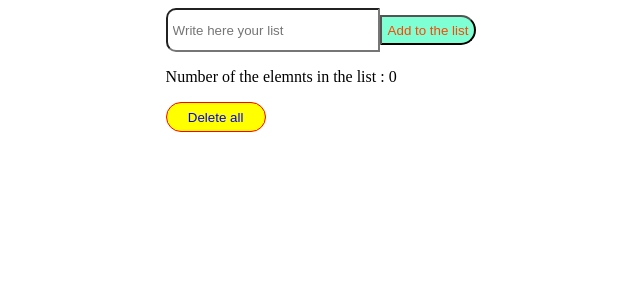
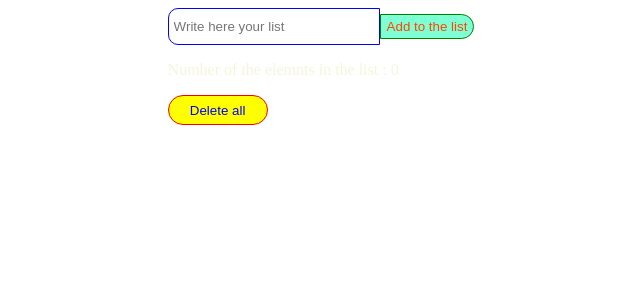
Before and after one commit to Majkan1/Toapp, a React (Vite) app in the folder vite-project/: page / in a window 1280 px wide. Shown: the top 300 px of the page, without its empty margins (319-959 px from the left). Built offline with nearby package versions, Linux system fonts and the light colour scheme.

Commit message:
Add a few styles

```diff
--- a/vite-project/src/Todo.css
+++ b/vite-project/src/Todo.css
@@ -27,16 +27,22 @@ html, body, #root { height: 100%; }
 
 .input{
     width:200px;
-    height:30px;
+    height:25px;
     border-top-left-radius: 10px;
     border-bottom-left-radius:10px;
     padding:5px;
+    border:1px solid blue;
 }
 
 .Add-to-list{
-    height:30px;
+    height:25px;
     border-top-right-radius: 15px;
     border-bottom-right-radius: 15px;
     background-color:aquamarine;
     color:orangered;
+    border:1px solid green;
 }
+
+.Paragraph{
+    color:beige;
+}
--- a/vite-project/src/Todo.jsx
+++ b/vite-project/src/Todo.jsx
@@ -38,7 +38,7 @@ function ToDolist(){
     <>
       <input className = "input" type="text" value={tekst} placeholder="Write here your list" onChange={(e)=>setTekst(e.target.value)} />
       <button className = "Add-to-list" onClick = {add}>Add to the list</button>
-      <p>Number of the elemnts in the list : {todo.length}</p>
+      <p className = "Paragraph">Number of the elemnts in the list : {todo.length}</p>
         {/*<p>Lista ukończonych zadań :{todo.length - !item.done} </p>*/}
       <ul>
         {todo.map((item)=>(
```
